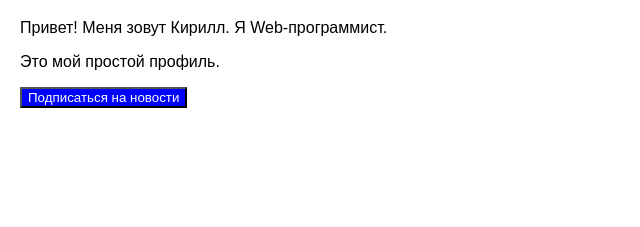
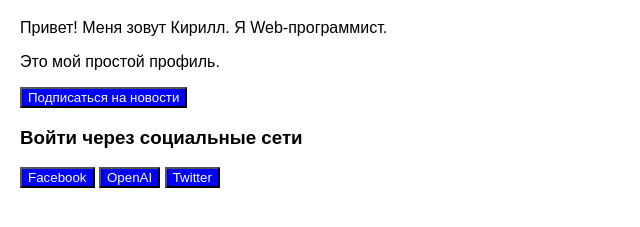
Before and after one commit to smoovil1711/lab_git6, a plain HTML site: page index.html in a window 1280 px wide. Shown: the part 61-288 px from the top of the page, without its empty margins (0-640 px from the left). Drawn offline with Linux system fonts and the light colour scheme.

Commit message:
добавили форму.

```diff
--- a/index.html
+++ b/index.html
@@ -20,5 +20,13 @@
     <p>Привет! Меня зовут Кирилл. Я Web-программист.</p>
     <p>Это мой простой профиль.</p>
   <button>Подписаться на новости</button>
+
+   <div>
+    	            <h3>Войти через социальные сети</h3>
+   	            <button>Facebook</button>
+   	            <button>OpenAI</button>
+   	            <button>Twitter</button>
+   	     </div>
+
 </body>
 </html>
```
